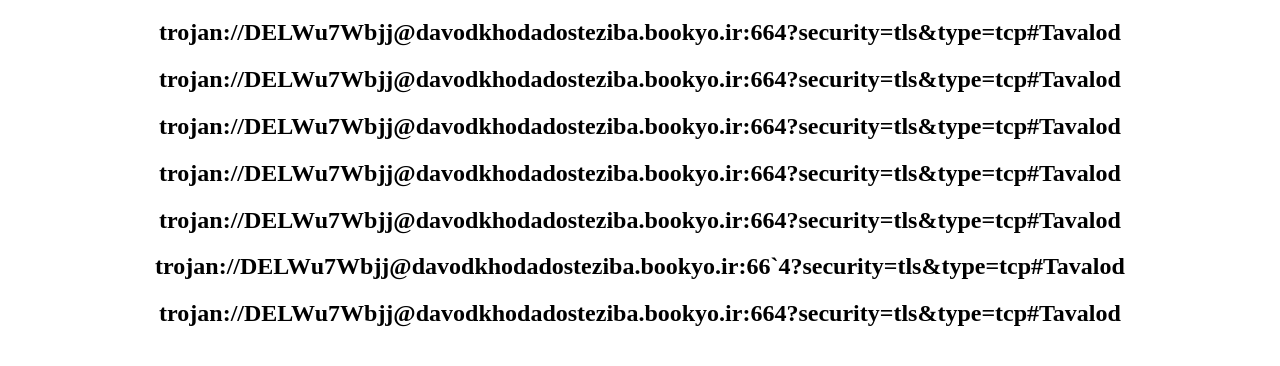
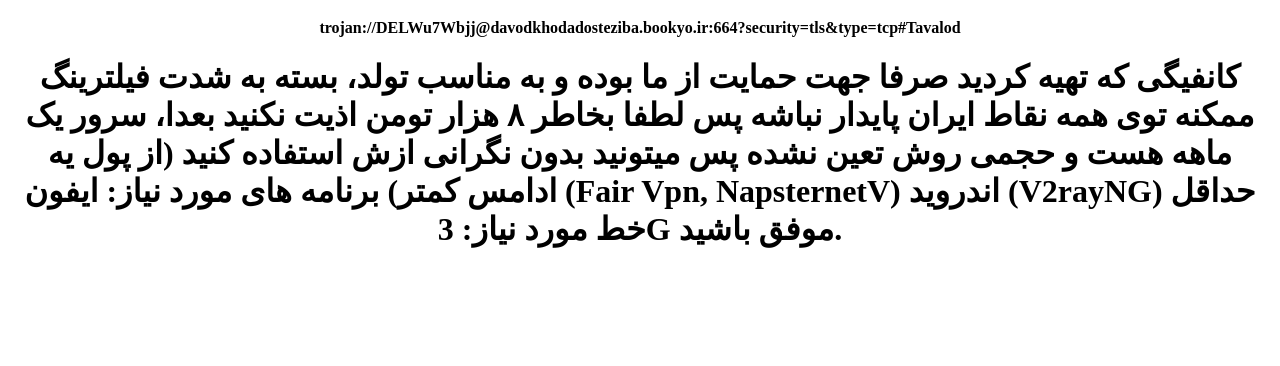
Before and after one commit to razyar/weepeen.github.io, a plain HTML site: page index.html in a window 1280 px wide. Shown: the part 62-428 px from the top of the page. Drawn offline with Linux system fonts and the light colour scheme.

Commit message:
update index.html

```diff
--- a/index.html
+++ b/index.html
@@ -8,13 +8,13 @@
 </head>
 <body>
     <center><h1>کانفیگ شما:</h1></center>
-    <center><h2>trojan://DELWu7Wbjj@davodkhodadosteziba.bookyo.ir:664?security=tls&type=tcp#Tavalod</h2></center>
-        <center><h2>trojan://DELWu7Wbjj@davodkhodadosteziba.bookyo.ir:664?security=tls&type=tcp#Tavalod</h2></center>
-    <center><h2>trojan://DELWu7Wbjj@davodkhodadosteziba.bookyo.ir:664?security=tls&type=tcp#Tavalod</h2></center>
-    <center><h2>trojan://DELWu7Wbjj@davodkhodadosteziba.bookyo.ir:664?security=tls&type=tcp#Tavalod</h2></center>
-    <center><h2>trojan://DELWu7Wbjj@davodkhodadosteziba.bookyo.ir:664?security=tls&type=tcp#Tavalod</h2></center>
-    <center><h2>trojan://DELWu7Wbjj@davodkhodadosteziba.bookyo.ir:66`4?security=tls&type=tcp#Tavalod</h2></center>
-    <center><h2>trojan://DELWu7Wbjj@davodkhodadosteziba.bookyo.ir:664?security=tls&type=tcp#Tavalod</h2></center>
+    <center><h4>trojan://DELWu7Wbjj@davodkhodadosteziba.bookyo.ir:664?security=tls&type=tcp#Tavalod</h4></center>
+    <center><h1>کانفیگی که تهیه کردید صرفا جهت حمایت از ما بوده و به مناسب تولد، بسته به شدت فیلترینگ ممکنه توی همه نقاط ایران پایدار نباشه پس لطفا بخاطر ۸ هزار تومن اذیت نکنید بعدا، سرور یک ماهه هست و حجمی روش تعین نشده پس میتونید بدون نگرانی ازش استفاده کنید (از پول‌ یه ادامس کمتر)
+برنامه های مورد نیاز: ایفون (Fair Vpn, NapsternetV)
+اندروید (V2rayNG)
+حداقل خط مورد نیاز: 3G
+
+موفق باشید.</h1></center>
 
 </body>
 </html>
```
